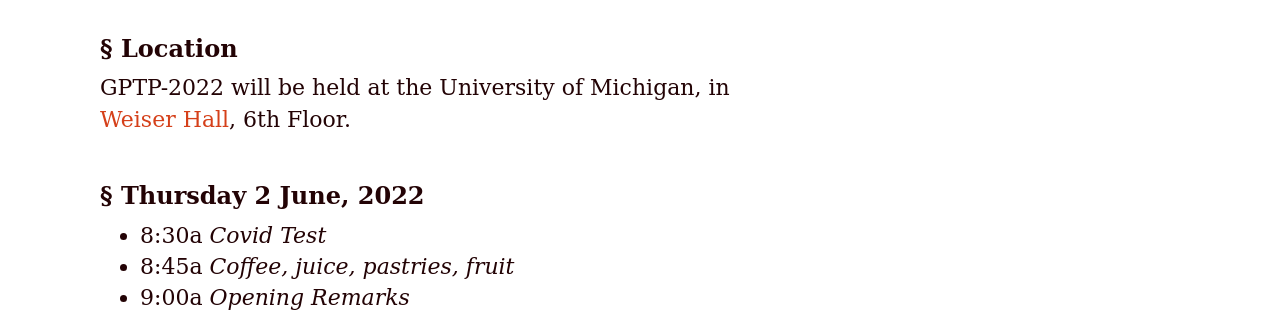
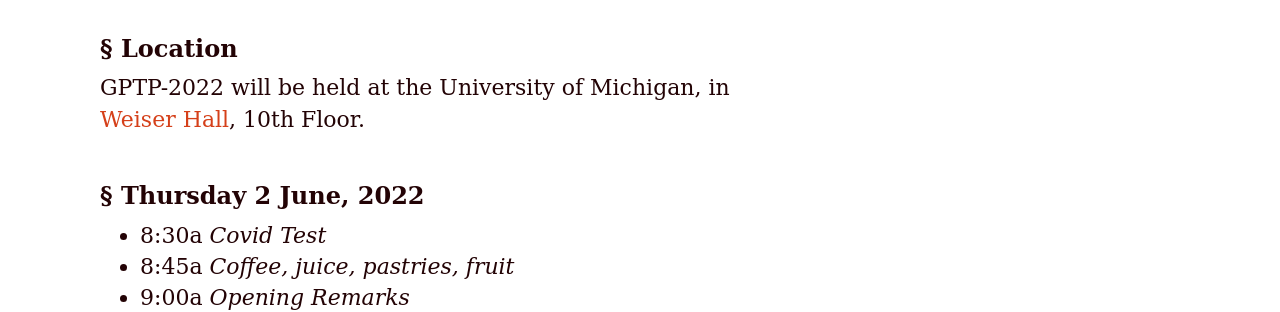
Before and after one commit to GPTP-workshop/gptp-workshop.github.io, a Jekyll site: the page built from schedule.md, in a window 1280 px wide and 900 px high. Shown: the part 224-536 px from the top of the window. Built offline with Jekyll 4.4.1, drawn with Linux system fonts in a browser that asks for light colours; our own code applies the rules of GitHub Pages for plain Markdown files; some of the changed text lies outside the part shown.

Commit message:
Update schedule.md

```diff
--- a/schedule.md
+++ b/schedule.md
@@ -1,12 +1,12 @@
 ---
 layout: default
-updated: "May 11, 2022"
+updated: "May 12, 2022"
 roman: "XIX"
 dates: "June 2-4, 2022"
 ---
 
 ### Location
-GPTP-2022 will be held at the University of Michigan, in [Weiser Hall](https://sites.lsa.umich.edu/weiserhall/), 6th Floor.
+GPTP-2022 will be held at the University of Michigan, in [Weiser Hall](https://sites.lsa.umich.edu/weiserhall/), 10th Floor.
 
 ### Thursday 2 June, 2022
 
```
